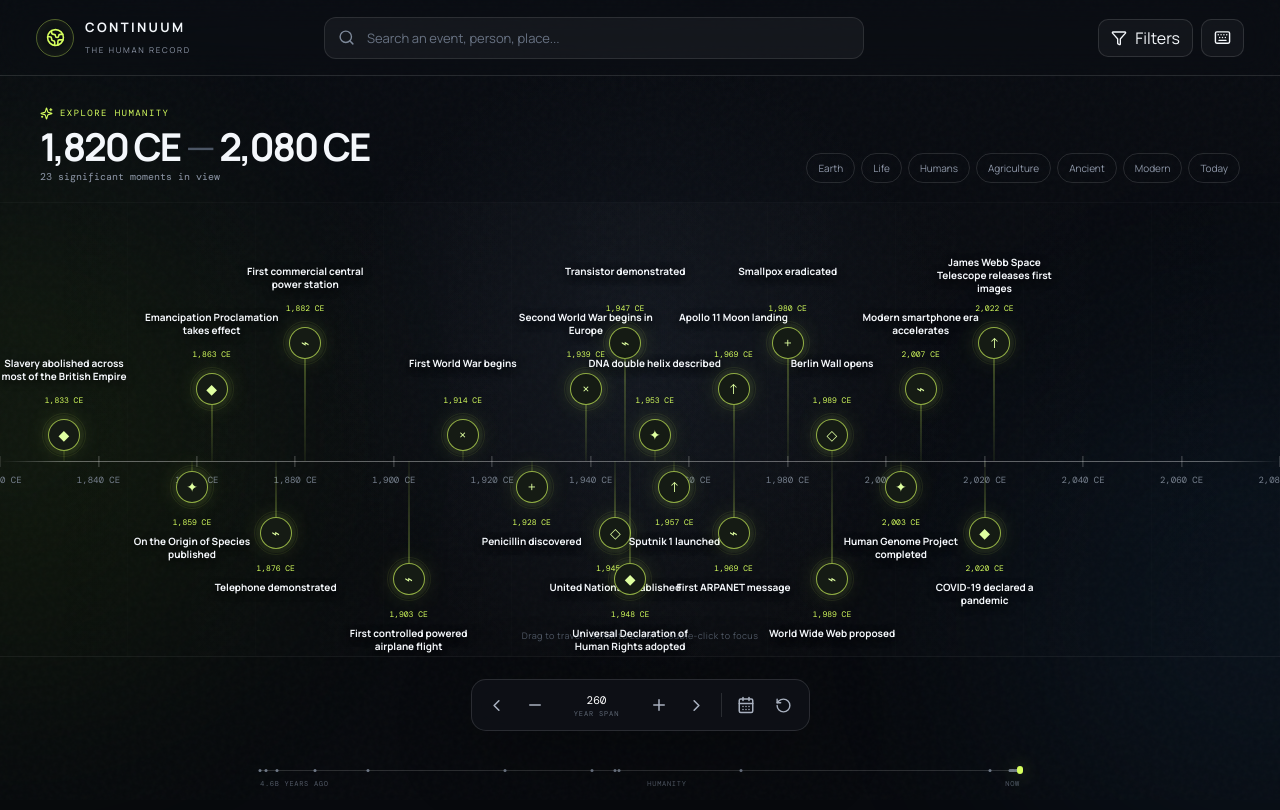
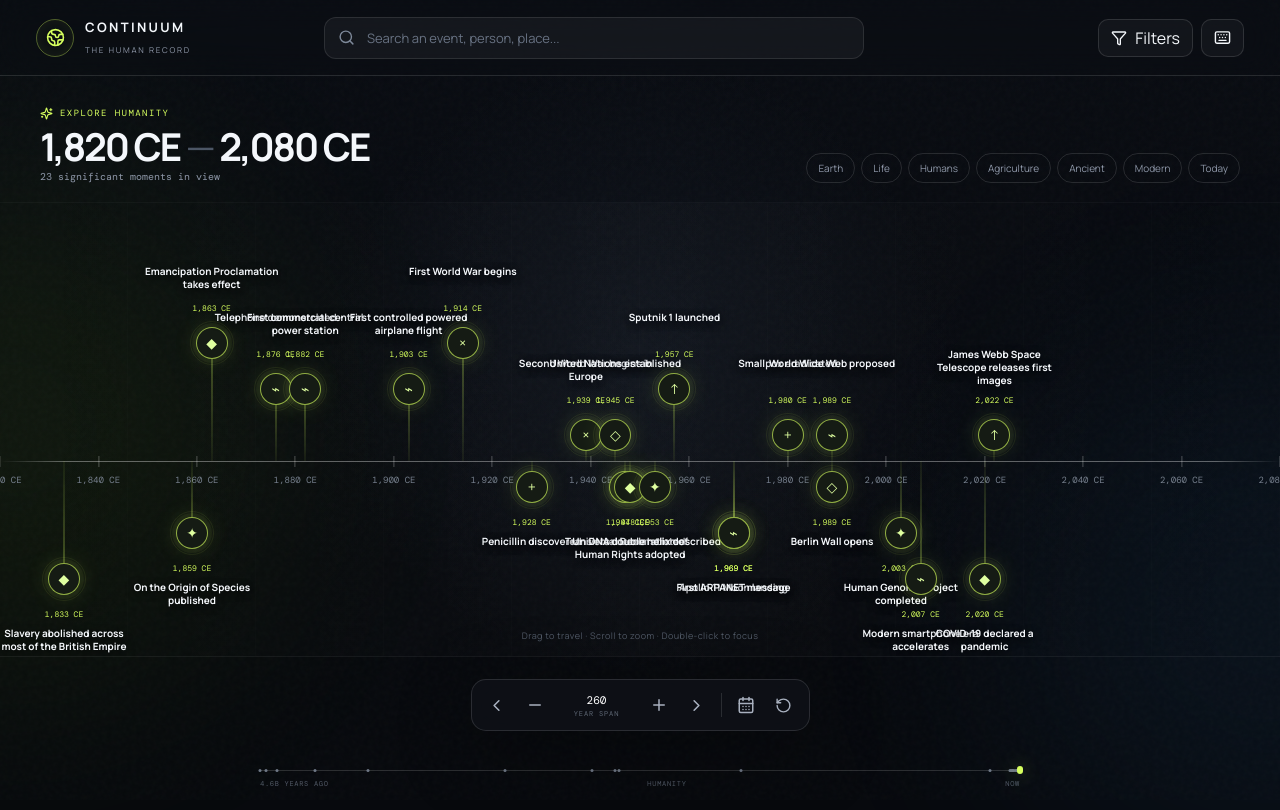
Before and after one commit to PVirgil/Humanitys-Calendar, a React (Vite) app: page / in a window 1280 px wide. Built offline with nearby package versions, Linux system fonts and the light colour scheme.

Commit message:
Update App.jsx

```diff
--- a/src/App.jsx
+++ b/src/App.jsx
@@ -46,13 +46,6 @@ function inverseSignedLog(value) {
   return sign * (10 ** Math.abs(value) - 1);
 }
 
-function mobileAdjustedSpan(span) {
-  if (typeof window !== "undefined" && window.innerWidth <= 560) {
-    return Math.max(MIN_SPAN, span * 0.55);
-  }
-  return span;
-}
-
 function yearToWorld(year) {
   const min = signedLog(MIN_YEAR);
   const max = signedLog(MAX_YEAR);
@@ -89,6 +82,19 @@ function formatDate(event) {
     timeZone: "UTC",
   });
   return `${monthDay}, ${formatYear(event.year, true)}`;
+}
+
+function stableEventPlacement(event) {
+  const key = String(event.id || event.title || event.year);
+  let hash = 0;
+  for (let i = 0; i < key.length; i += 1) {
+    hash = ((hash << 5) - hash + key.charCodeAt(i)) | 0;
+  }
+  const value = Math.abs(hash);
+  return {
+    side: value % 2 === 0 ? "above" : "below",
+    level: Math.floor(value / 2) % 3,
+  };
 }
 
 function categoryIcon(category) {
@@ -140,7 +146,7 @@ function TimelineEvent({ event, left, side, level, visible, selected, onSelect }
 
 function App() {
   const timelineRef = useRef(null);
-  const [view, setView] = useState({ center: 1950, span: mobileAdjustedSpan(260) });
+  const [view, setView] = useState({ center: 1950, span: 260 });
   const [selected, setSelected] = useState(null);
   const [category, setCategory] = useState("All");
   const [query, setQuery] = useState("");
@@ -188,7 +194,8 @@ function App() {
   }, [view.span]);
 
   const ticks = useMemo(() => {
-    const target = 10;
+    const target =
+      typeof window !== "undefined" && window.innerWidth <= 560 ? 5 : 10;
     const rough = view.span / target;
     const magnitude = 10 ** Math.floor(Math.log10(Math.max(rough, 1)));
     const normalized = rough / magnitude;
@@ -227,7 +234,7 @@ function App() {
   };
 
   const reset = () => {
-    setView({ center: 1950, span: mobileAdjustedSpan(260) });
+    setView({ center: 1950, span: 260 });
     setCategory("All");
     setQuery("");
     setSelected(null);
@@ -419,8 +426,7 @@ function App() {
             event.significance >= significanceFloor ||
             Boolean(query) ||
             category !== "All";
-          const side = index % 2 === 0 ? "above" : "below";
-          const level = Math.floor(index / 2) % 3;
+          const { side, level } = stableEventPlacement(event);
           return (
             <TimelineEvent
               key={event.id}
@@ -464,7 +470,7 @@ function App() {
           <ChevronRight size={19} />
         </button>
         <div className="dock-divider" />
-        <button onClick={() => jumpTo(2026, mobileAdjustedSpan(100))} title="Jump to today">
+        <button onClick={() => jumpTo(2026, 100)} title="Jump to today">
           <CalendarDays size={18} />
         </button>
         <button onClick={reset} title="Reset view">
```
